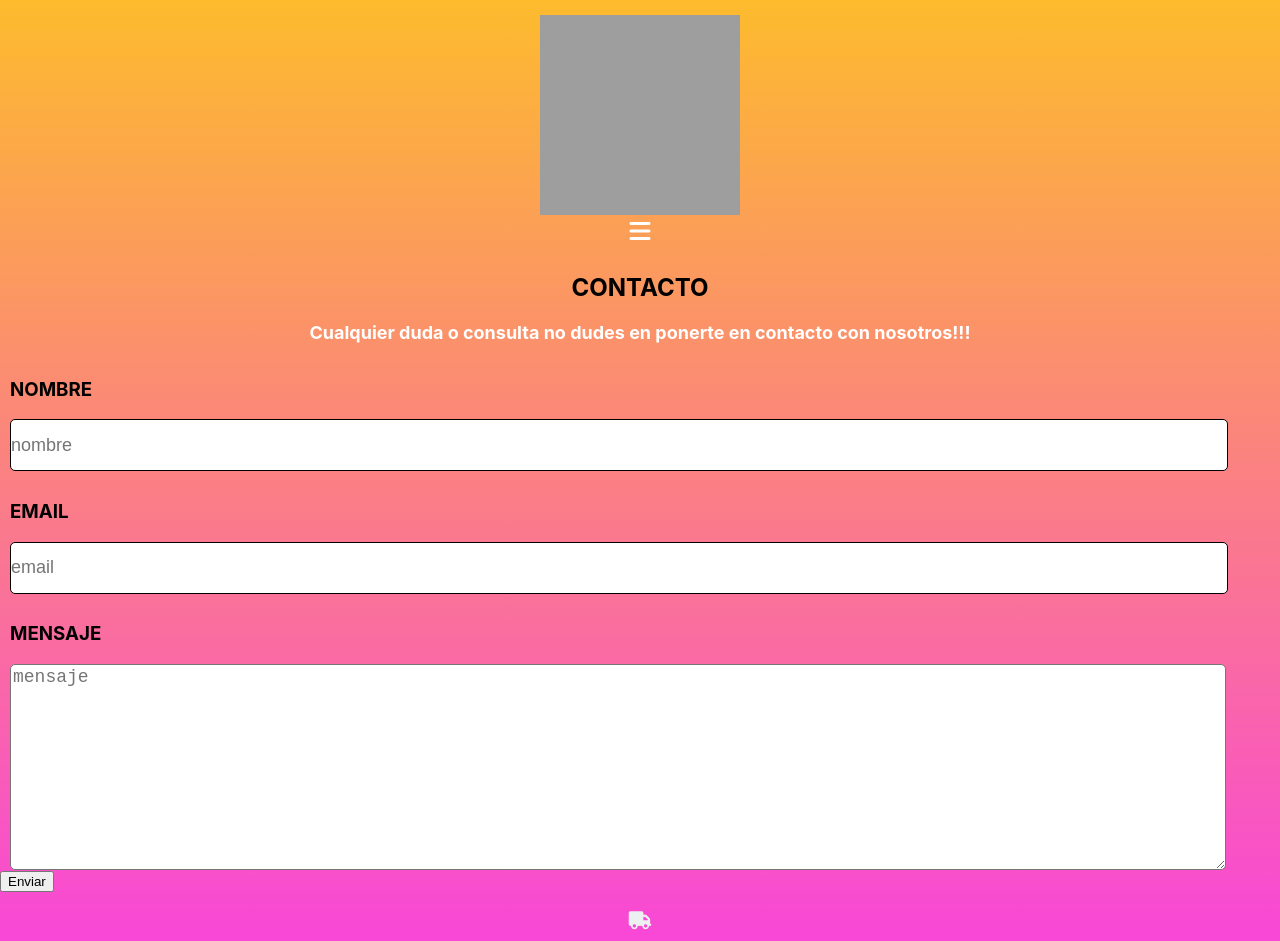
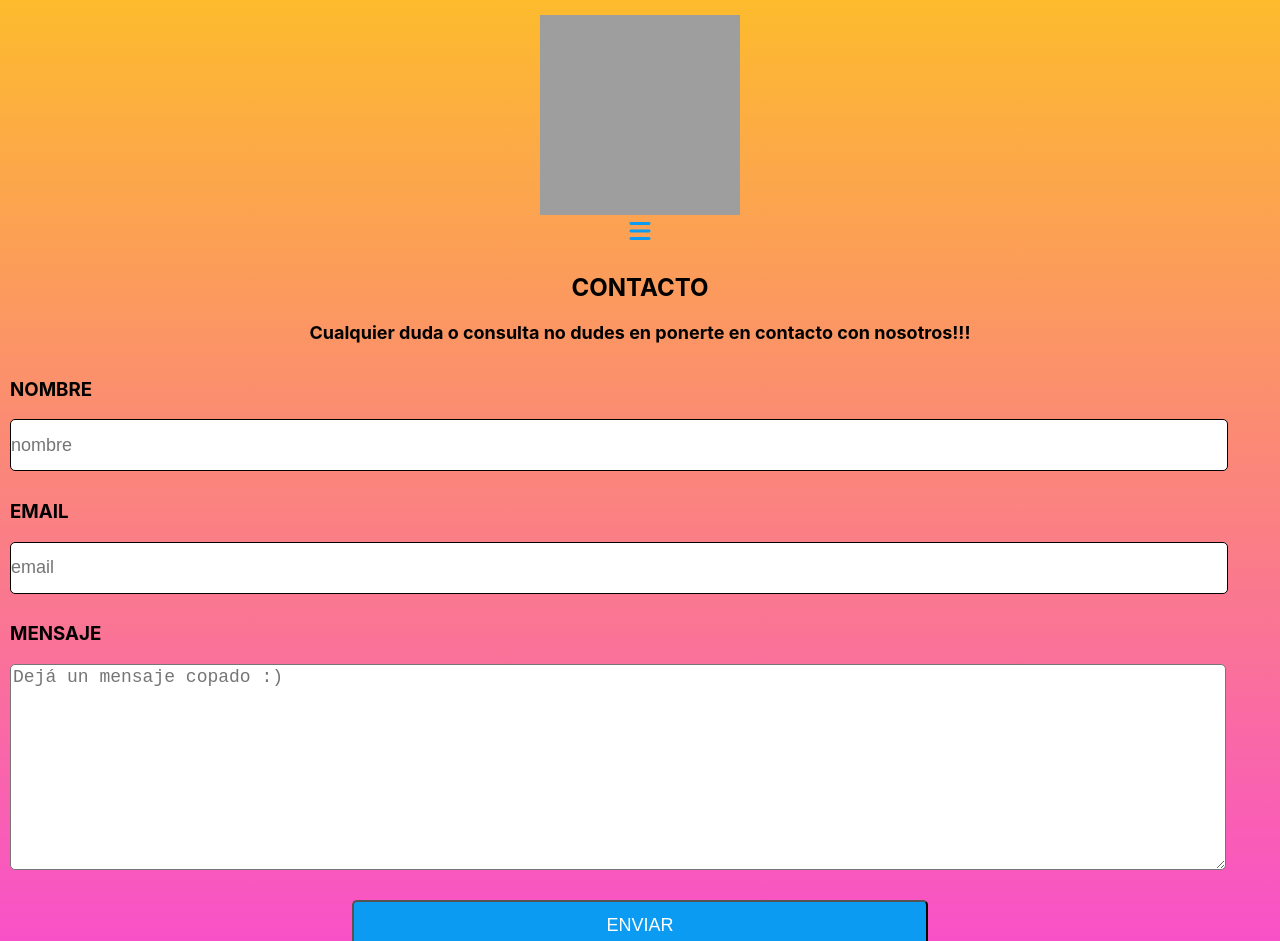
Before and after one commit to Pablito-1988/dog-grow, a React (Create React App) app: page /contact in a window 1280 px wide. Shown: the top 941 px of the page. Built offline with nearby package versions, Linux system fonts and the light colour scheme; grey boxes are pictures that could not be loaded.

Commit message:
contact form

```diff
--- a/src/components/Contact/Contact.css
+++ b/src/components/Contact/Contact.css
@@ -3,11 +3,13 @@
     flex-direction: column;
     width: 100%;
     align-items: center;
+    margin-bottom: 50px;
+
 }
 .contactQuote{
     font-size: 18px;
     font-weight: bold;
-    color: #fff;
+
     margin-bottom: 1rem;
     text-align: center;
 }
@@ -33,3 +35,22 @@ textarea{
     border-radius: 5px;
     font-size: 18px;
 }
+.submitButton{
+    width: 100%;
+    display: flex;
+    justify-content: center;
+    margin-top: 30px;
+}
+.contactButton{
+    text-align: center;
+    width: 45%;
+    height: 50px;
+    border-radius: 5px;
+    font-size: 18PX;
+    background-color: rgb(11, 155,242);
+    color: #fff;
+}
+.contactButton:hover{
+    background-color: #fff;
+    color: green;
+}
--- a/src/components/Contact/ContactForm.js
+++ b/src/components/Contact/ContactForm.js
@@ -48,13 +48,13 @@ const ContactForm = () => {
                   cols="30"
                   name="text"
                   rows="10"
-                  placeholder="mensaje"
+                  placeholder="Dejá un mensaje copado :)"
                   required
                 ></textarea>
                 </div>
                 <div className="submitButton">
                   <button className="contactButton" type="submit">
-                  Enviar
+                  ENVIAR
                   </button>
                 </div>
               </form>
--- a/src/components/Header/Header.css
+++ b/src/components/Header/Header.css
@@ -24,7 +24,7 @@ a{
 
 #burgerMenu{
     font-size: 24px;
-    color: white;
+    color: rgb(11, 155,242);
     margin-bottom: 10px;
 }
 
```
